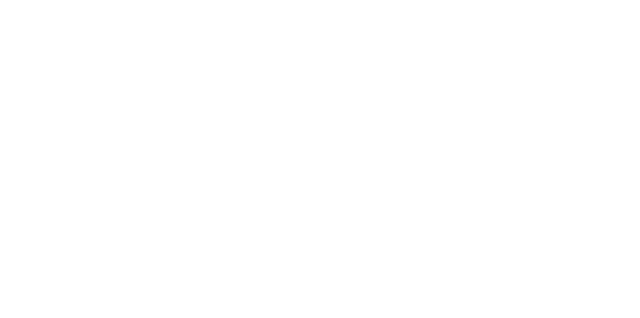
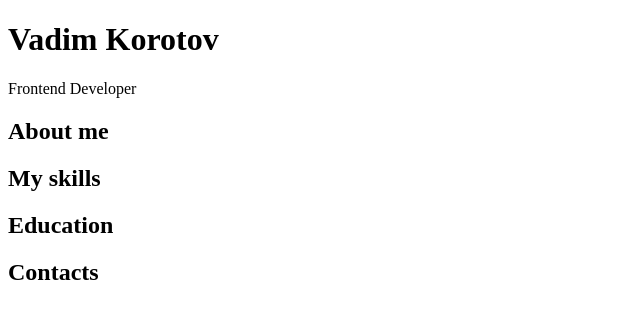
Before and after one commit to Korotov/myresume, a plain HTML site: page index.html in a window 1280 px wide. Shown: the whole page, without its empty margins (0-640 px from the left). Drawn offline with Linux system fonts and the light colour scheme.

Commit message:
Создал структуру разделов

```diff
--- a/index.html
+++ b/index.html
@@ -4,9 +4,24 @@
     <meta charset="UTF-8">
     <meta http-equiv="X-UA-Compatible" content="IE=edge">
     <meta name="viewport" content="width=device-width, initial-scale=1.0">
-    <title>Document</title>
+    <title>Resume Vadim Korotov</title>
 </head>
 <body>
-
+   <main>
+    <h1>Vadim Korotov</h1>
+    <p>Frontend Developer</p>
+        <section class="about-me">
+            <h2>About me</h2>
+        </section>
+        <section class="skills">
+            <h2>My skills</h2>
+        </section>
+        <section class="education">
+            <h2>Education</h2>
+        </section>
+        <section class="contact">
+            <h2>Contacts</h2>
+        </section>
+   </main>
 </body>
 </html>
```
